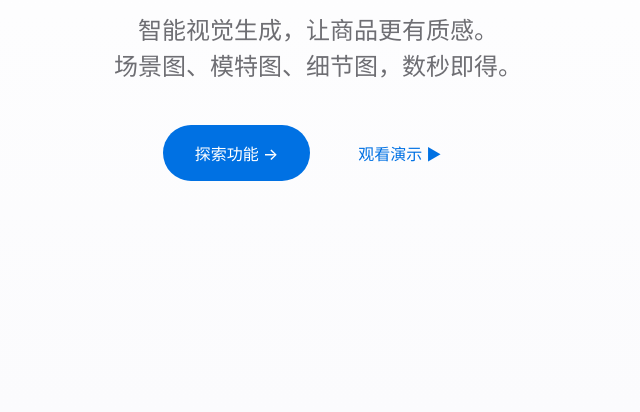
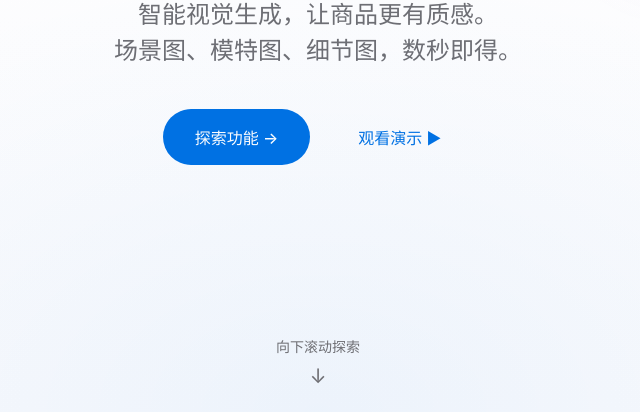
Before and after one commit to dessons/ai-creative-studio, a plain HTML site: page index.html in a window 1280 px wide. Shown: the part 388-800 px from the top of the page, without its empty margins (322-962 px from the left). Drawn offline with Linux system fonts and the light colour scheme.

Commit message:
feat: 优化Hero区域 + 调整图片比例 + 修正文案

```diff
--- a/index.html
+++ b/index.html
@@ -37,9 +37,33 @@
             align-items: center;
             justify-content: center;
             text-align: center;
-            padding: 4rem 2rem;
+            padding: 4rem 2rem 6rem;
             position: relative;
             background: linear-gradient(180deg, #fff 0%, var(--bg) 100%);
+            overflow: hidden;
+        }
+
+        .hero::before {
+            content: '';
+            position: absolute;
+            width: 120%;
+            height: 60%;
+            bottom: 0;
+            left: -10%;
+            background: radial-gradient(ellipse at center bottom, rgba(0,113,227,0.06) 0%, transparent 70%);
+            pointer-events: none;
+        }
+
+        .hero::after {
+            content: '';
+            position: absolute;
+            top: 15%;
+            right: 10%;
+            width: 300px;
+            height: 300px;
+            background: radial-gradient(circle, rgba(147,51,234,0.05) 0%, transparent 70%);
+            border-radius: 50%;
+            pointer-events: none;
         }
 
         .eyebrow {
@@ -65,6 +89,30 @@
             max-width: 600px;
             line-height: 1.5;
             margin-bottom: 2.5rem;
+        }
+
+        .scroll-hint {
+            position: absolute;
+            bottom: 2rem;
+            left: 50%;
+            transform: translateX(-50%);
+            display: flex;
+            flex-direction: column;
+            align-items: center;
+            gap: 0.5rem;
+            color: var(--text-secondary);
+            font-size: 0.875rem;
+            animation: bounce 2s infinite;
+        }
+
+        .scroll-hint::after {
+            content: '↓';
+            font-size: 1.25rem;
+        }
+
+        @keyframes bounce {
+            0%, 100% { transform: translateX(-50%) translateY(0); }
+            50% { transform: translateX(-50%) translateY(8px); }
         }
 
         .cta-group {
@@ -182,7 +230,7 @@
 
         .feature-gif {
             width: 100%;
-            aspect-ratio: 1;
+            aspect-ratio: 4/3;
             object-fit: cover;
             background: #f5f5f7;
             display: block;
@@ -325,8 +373,9 @@
         <p class="subtitle">智能视觉生成，让商品更有质感。<br>场景图、模特图、细节图，数秒即得。</p>
         <div class="cta-group">
             <a href="#features" class="btn-primary">探索功能 →</a>
-            <a href="#demo" class="btn-secondary">观看演示 ▶</a>
+            <a href="https://dev.g.alicdn.com/ife/ai-live/0.0.3/index.html" target="_blank" class="btn-secondary">观看演示 ▶</a>
         </div>
+        <div class="scroll-hint">向下滚动探索</div>
     </section>
 
     <!-- Stats -->
@@ -337,7 +386,7 @@
                 <div class="label">成本降低</div>
             </div>
             <div class="stat-item">
-                <div class="number">&lt;5s</div>
+                <div class="number">最快 &lt;5s</div>
                 <div class="label">生成速度</div>
             </div>
             <div class="stat-item">
@@ -436,7 +485,7 @@
         <h2 class="fade-in">准备好了吗？</h2>
         <p class="fade-in">立即体验 AI 创意工坊，让视觉创作更简单。</p>
         <div class="cta-group fade-in">
-            <a href="#" class="btn-primary">开始使用 →</a>
+            <a href="https://dev.g.alicdn.com/ife/ai-live/0.0.3/index.html" target="_blank" class="btn-primary">立即体验 →</a>
         </div>
     </section>
 
```
